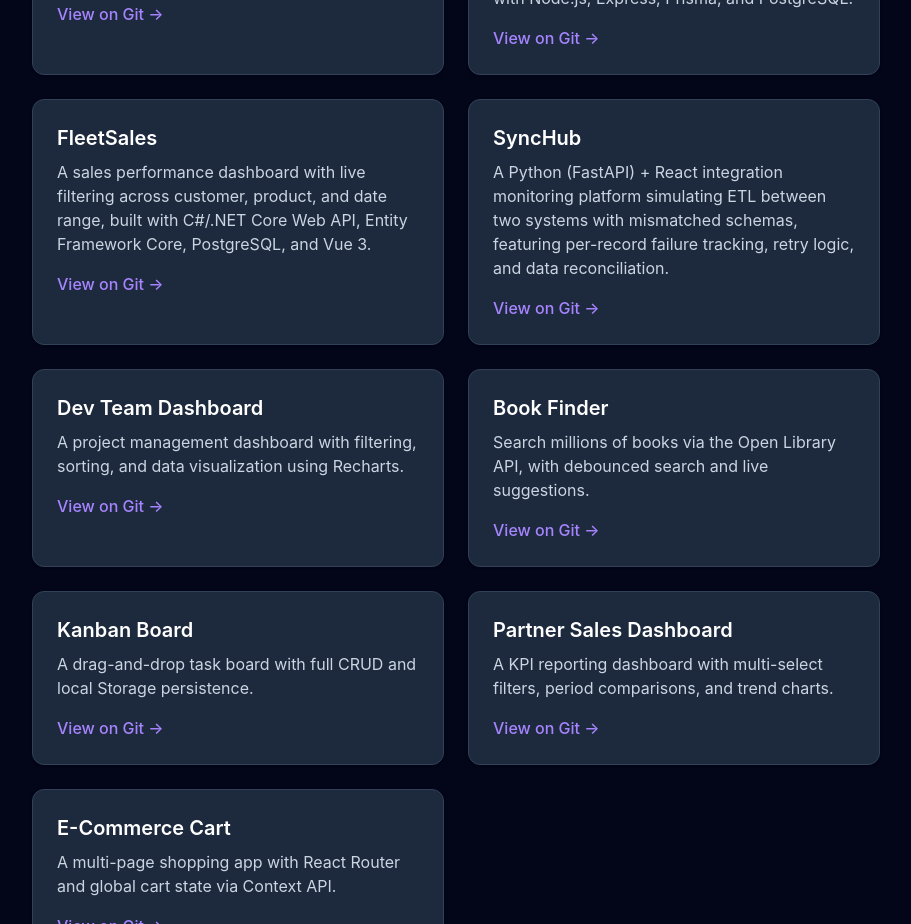
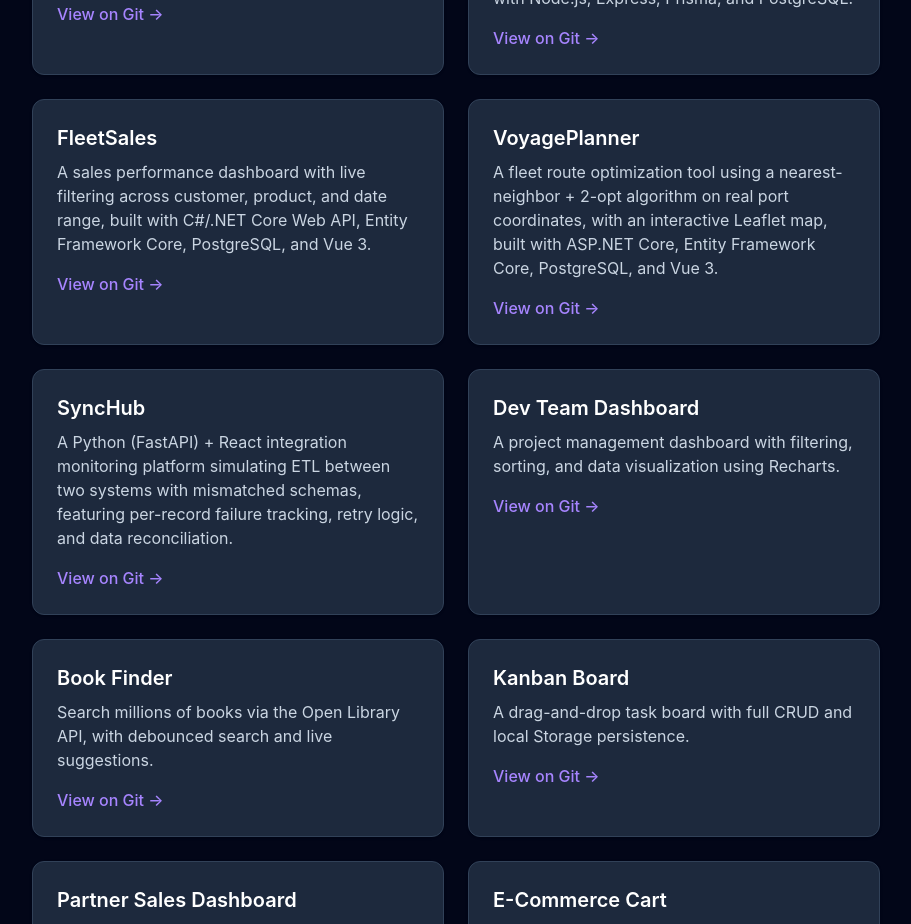
Before and after one commit to zuleidyb/my-portfolio, a React (Vite) app: page / in a window 1280 px wide. Shown: the part 3880-4804 px from the top of the page, without its empty margins (184-1095 px from the left). Built offline with nearby package versions, Linux system fonts and the light colour scheme.

Commit message:
Add VoyagePlanner project to portfolio

```diff
--- a/src/components/Projects.jsx
+++ b/src/components/Projects.jsx
@@ -16,6 +16,12 @@ const projectList = [
     title: 'FleetSales',
     description: 'A sales performance dashboard with live filtering across customer, product, and date range, built with C#/.NET Core Web API, Entity Framework Core, PostgreSQL, and Vue 3.',
     link: 'https://github.com/zuleidyb/fleetsales',
+  },
+{
+    id: 10,
+    title: 'VoyagePlanner',
+    description: 'A fleet route optimization tool using a nearest-neighbor + 2-opt algorithm on real port coordinates, with an interactive Leaflet map, built with ASP.NET Core, Entity Framework Core, PostgreSQL, and Vue 3.',
+    link: 'https://github.com/zuleidyb/voyageplanner',
   },
  {
     id: 8,
```
